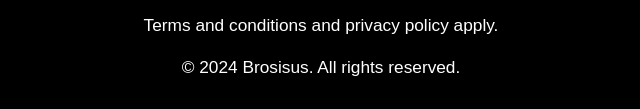
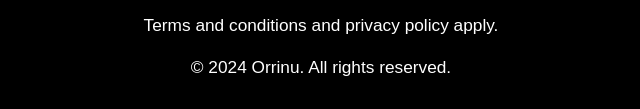
Before and after one commit to brosisus8/Brosisus, a website: page propertyForm.html in a window 1280 px wide. Shown: the part 1226-1335 px from the top of the page, 319-959 px from the left. Drawn offline with nearby package versions, Linux system fonts and the light colour scheme.

Commit message:
Update propertyForm.html

```diff
--- a/propertyForm.html
+++ b/propertyForm.html
@@ -112,7 +112,7 @@
       <p>Our Email: <a href="mailto: brosisus8@gmail.com">brosisus8@gmail.com</a></p>
       <p>The provided information is used to connect property owners and potential tenants. </p>
         <p>Terms and conditions and privacy policy apply.</p>
-        <p>© 2024 Brosisus. All rights reserved.</p>
+        <p>© 2024 Orrinu. All rights reserved.</p>
     </footer>
 
     <script src="propertForm.js"></script>
```
